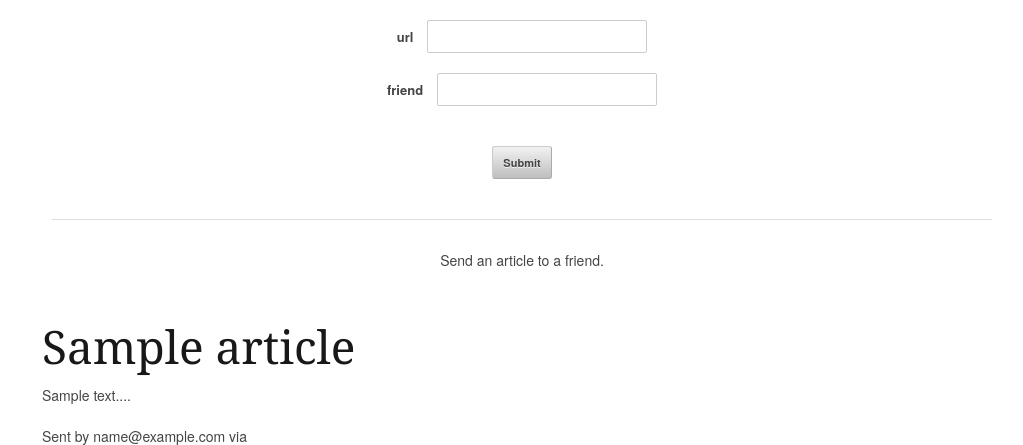
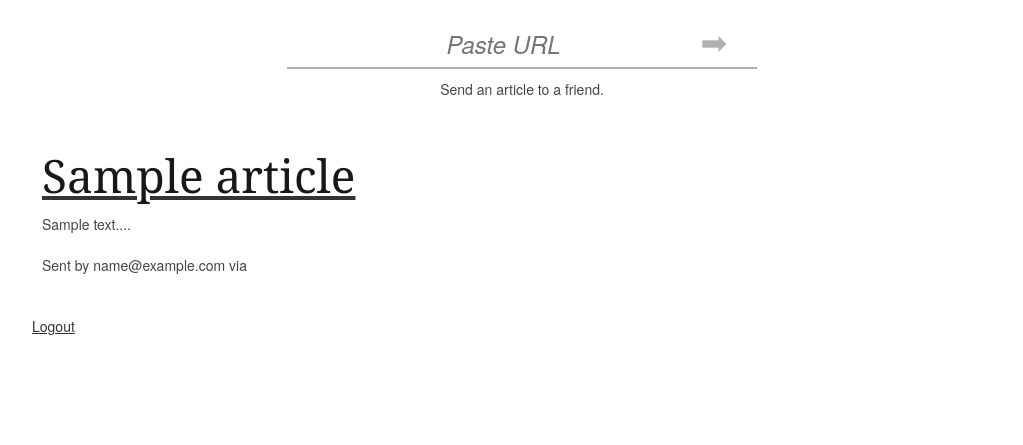
Before and after one commit to nickhs/vowel, a Flask app: template templates/home.html in a window 1280 px wide. Shown: the part 50-495 px from the top of the page, without its empty margins (128-1151 px from the left). Run offline with Flask 2, Linux system fonts and the light colour scheme; the template is opened without the code that fills it: values that come from a table or form of the project are taken from there, others are empty; tables that the repository leaves empty hold one stand-in row (values such as "Sample post"); parts of the project's set-up code (start-up, migrations or seed data) failed here and were passed over; some libraries are stand-ins or nearby versions.

Commit message:
Lots of changes

```diff
--- a/routes/__init__.py
+++ b/routes/__init__.py
@@ -1,6 +1,7 @@
 from site import about, send_text_file
 from home import home
 from user import login, logout, register
+from article import article
 
 __all__ = [
     'home',
@@ -8,5 +9,6 @@
     'send_text_file',
     'login',
     'logout',
-    'register'
+    'register',
+    'article',
 ]
--- a/routes/home.py
+++ b/routes/home.py
@@ -1,5 +1,5 @@
 from flask.ext.login import current_user
-from flask import render_template, flash
+from flask import render_template, flash, request, jsonify
 from flask.ext.wtf import Form
 from wtforms import TextField
 from wtforms.validators import DataRequired
@@ -7,6 +7,7 @@
 from app import app
 from models import Article, User, Share
 from bi.parse_article import parse_article
+from bi.utils import request_wants_json
 
 
 class SendLinkForm(Form):
@@ -16,6 +17,33 @@
 
 @app.route('/', methods=['POST', 'GET'])
 def home():
+    if request_wants_json(request):
+        return _home_json()
+    else:
+        return _home_html()
+
+
+def _home_json():
+    if not current_user.is_authenticated():
+        return jsonify({'success': False, 'reason': 'Not Authenticted'})
+
+    form = SendLinkForm()
+    if form.validate_on_submit():
+        msg = _create_share(form)
+        return jsonify({
+            'success': True,
+            'message': msg
+        })
+
+    # FIXME specify why validation failed
+
+    return jsonify({
+        'success': True,
+        'shares': _get_received()
+    })
+
+
+def _home_html():
     """Render website's home page."""
     if not current_user.is_authenticated():
         return render_template('splash.html')
@@ -23,26 +51,35 @@
     form = SendLinkForm()
 
     if form.validate_on_submit():
-        article = Article.query.filter_by(url=form.url.data).first()
+        msg = _create_share(form)
+        flash(msg, 'success')
 
-        if not article:
-            article = Article(form.url.data)
-            article.save()
+    return render_template('home.html', user=current_user, form=form, shares=_get_received())
 
-        user = User.query.filter_by(email=form.friend.data).first()
-        if not user:
-            user = User(form.friend.data)
-            user.save()
 
-        share = Share(current_user, user, article)
-        share.save()
+def _create_share(form):
+    article = Article.query.filter_by(url=form.url.data).first()
 
-        flash("Successfully shared to %s" % user.get_name(), 'success')
-        parse_article(article, share)
+    if not article:
+        article = Article(form.url.data)
+        article.save()
 
+    user = User.query.filter_by(email=form.friend.data).first()
+    if not user:
+        user = User(form.friend.data)
+        user.save()
+
+    share = Share(current_user, user, article)
+    share.save()
+
+    parse_article(article, share)
+    return "Successfully shared to %s" % user.get_name()
+
+
+def _get_received(limit=10):
     received = current_user.receiving_shares.filter(Share.parsed == True) \
-            .filter(Share.read_date == None) \
-            .order_by(Share.created_date.desc()) \
-            .limit(10).all()
+        .filter(Share.read_date == None) \
+        .order_by(Share.created_date.desc()) \
+        .limit(limit).all()
 
-    return render_template('home.html', user=current_user, form=form, shares=received)
+    return received
--- a/static/css/base.css
+++ b/static/css/base.css
@@ -24,3 +24,11 @@
 .text-left {
     text-align: left;
 }
+
+.hidden {
+    display: none !important;
+}
+
+.processing {
+    opacity: 0.1;
+}
--- a/static/css/home.css
+++ b/static/css/home.css
@@ -7,9 +7,8 @@
     background: transparent;
 }
 
-.link .help-text {
-    z-index: 2;
-    position: relative;
+.link-submit.js .help-text {
+    margin-top: 10px;
 }
 
 .link label {
@@ -25,28 +24,41 @@
     margin-bottom: 50px;
 }
 
+.link-submit.js .url-wrapper {
+    border-bottom: 2px solid #b0b0b0;
+    min-width: 200px;
+    width: 50%;
+    margin: 0 auto;
+}
+
 .link-submit.js #url {
     border: none;
-    border-bottom: 3px solid #ddd;
     font-size: 24px;
-    width: 300px;
     margin-bottom: 0;
-}
-
-.js .submit-link {
-    height: 50px;
-}
-
-.link-submit.js #url::before {
-    content: 'Paste URL';
     text-align: center;
-    font-size: 24px;
-    background: red;
+    font-style: italic;
+    width: 80%;
 }
 
 .link-submit.js #url:focus {
     outline: none;
     box-shadow: none;
+}
+
+
+.link-submit.js .input-status {
+    content: '➡';
+    font-size: 32px;
+    color: #b0b0b0;
+    background: rgba(255, 255, 255, 1);
+    padding: 0 5px;
+    display: inline-block;
+    line-height: 40px;
+}
+
+.link-submit.js .input-status:hover {
+    color: black;
+    cursor: pointer;
 }
 
 .link-submit.js .js-hide, .link-submit.js label {
@@ -56,22 +68,3 @@
 .link-submit.js p, .link-submit.js form {
     margin-bottom: 0;
 }
-
-.link-submit .paste-url {
-    position: relative;
-    top: -34px;
-    font-size: 24px;
-    font-style: italic;
-    height: 0px; /* hack to make hover area nothing */
-    display: inline-block;
-}
-
-.link-submit .submit-link {
-    width: 400px;
-    margin: 0 auto;
-}
-
-.input-status {
-    display: inline-block;
-    font-size: 24px;
-}
--- a/static/js/index.js
+++ b/static/js/index.js
@@ -2,56 +2,104 @@
 
 var SubmitLink = Backbone.View.extend({
     initialize: function(el) {
-        this.$el = el;
+        this.setElement(el);
         this.form = {};
+        this.form.data = {};
 
-        this.form.csrf_token = el.find('#csrf_token').val();
+        this.form.data.csrf_token = el.find('#csrf_token').val();
         this.form.endpoint = el.find('form').attr('action');
         this.form.method = el.find('form').attr('method');
         // this.$el.empty();
 
         this.input = el.find('form #url');
         el.addClass('js');
-        this.togglePasteURL();
+        this.input.on('keyup', this.handleKeyPress.bind(this));
 
-        this.input_state = $('<div class="input-status">></div>');
+        this.input_state = $('<div class="input-status input-status-forward">➡</div>');
+        this.input_state_cancel = $('<div class="hidden input-status input-status-cancel">x</div>');
         this.input.after(this.input_state);
+        this.input.before(this.input_state_cancel);
+
+        this.input_state.on('click', this.handleForwardClick.bind(this));
+        this.input_state_cancel.on('click', this.handleCancelClick.bind(this));
         this.input.hover(
             this.handleInputHoverIn.bind(this),
             this.handleInputHoverOut.bind(this));
     },
 
-    togglePasteURL: function() {
-        var el = this.input.parent().find('.paste-url');
-
-        if (this.input.val() !== '') {
-            el.remove();
-            return;
-        }
-
-        if (el.length !== 0) {
-            el.remove();
-        } else {
-            el = $('<div class="paste-url">Paste URL</div>');
-            this.input.after(el);
+    handleKeyPress: function(event) {
+        if (this.$el.hasClass('processing')) return;
+        if (event.keyCode == 13) {
+            this.handleForwardClick();
+        } else if (event.keyCode == 27) {
+            this.handleCancelClick();
         }
     },
 
     handleInputHoverIn: function(event) {
         dbg.log('in', event);
-        this.togglePasteURL();
+        if (this.$el.hasClass('processing')) return;
         this.input.focus();
     },
 
     handleInputHoverOut: function(event) {
         dbg.log('out', event);
-        this.togglePasteURL();
+        if (this.$el.hasClass('processing')) return;
         this.input.blur();
+    },
+
+    handleForwardClick: function(event) {
+        dbg.log('click', event);
+        var value = this.input.val();
+        if (value === '') return;
+        if (this.$el.hasClass('processing')) return;
+
+        if (!this.form.data.url) {
+            this.form.data.url = value;
+            this.input.val('');
+            this.input.attr('placeholder', 'Enter Email');
+            this.input_state_cancel.removeClass('hidden');
+        } else {
+            this.form.data.friend = value;
+            this.$el.addClass('processing');
+
+            $.ajax({
+                type: this.form.method,
+                url: this.form.endpoint,
+                data: this.form.data,
+                success: this.requestSuccess.bind(this),
+                error: this.requestError.bind(this),
+                dataType: 'json'
+            });
+        }
+    },
+
+    handleCancelClick: function(event) {
+        if (this.$el.hasClass('processing')) return;
+        this.form.data = {};
+        this.input.val('');
+        this.input.attr('placeholder', 'Paste URL');
+        this.input_state_cancel.addClass('hidden');
+    },
+
+    requestSuccess: function(jqxhr) {
+        console.log('success', jqxhr);
+        this.requestCleanup();
+    },
+
+    requestError: function(jqxhr) {
+        console.log('failure', jqxhr);
+        this.requestCleanup();
+    },
+
+    requestCleanup: function() {
+        this.$el.removeClass('processing');
+        this.handleCancelClick();
     }
+
 });
 
 $(document).ready(function() {
-    return;
     Vowel.linkSubmit = new SubmitLink($('.link-submit'));
     dbg.log('linkSubmit', Vowel.linkSubmit);
 });
--- a/templates/home.html
+++ b/templates/home.html
@@ -24,7 +24,9 @@
     <div class="row sixteen columns link-submit">
         <form class="link text-center" method="POST" action={{ url_for('home') }}>
             {{ form.hidden_tag() }}
-            {{ render_field(form.url, "submit-link") }}
+            <div class="url-wrapper">
+                <input autocomplete="off" type="text" id="url" name="url" placeholder="Paste URL" />
+            </div>
             {{ render_field(form.friend, "js-hide") }}
             <input class="js-hide" type="submit" name="submit" value="Submit" />
         </form>
@@ -37,7 +39,7 @@
     <div class="row list-links">
         {% for share in shares %}
         <div class="article">
-            <h1>{{ share.article.title }}</h1>
+            <a href="/article/{{ share.article.id }}"><h1>{{ share.article.title }}</h1></a>
             <p>{{ share.article.text[:252] }}...</p>
             <div class="row">
                 Sent by <span class="sent-by">{{ share.originator.get_name() }}</span>
```
